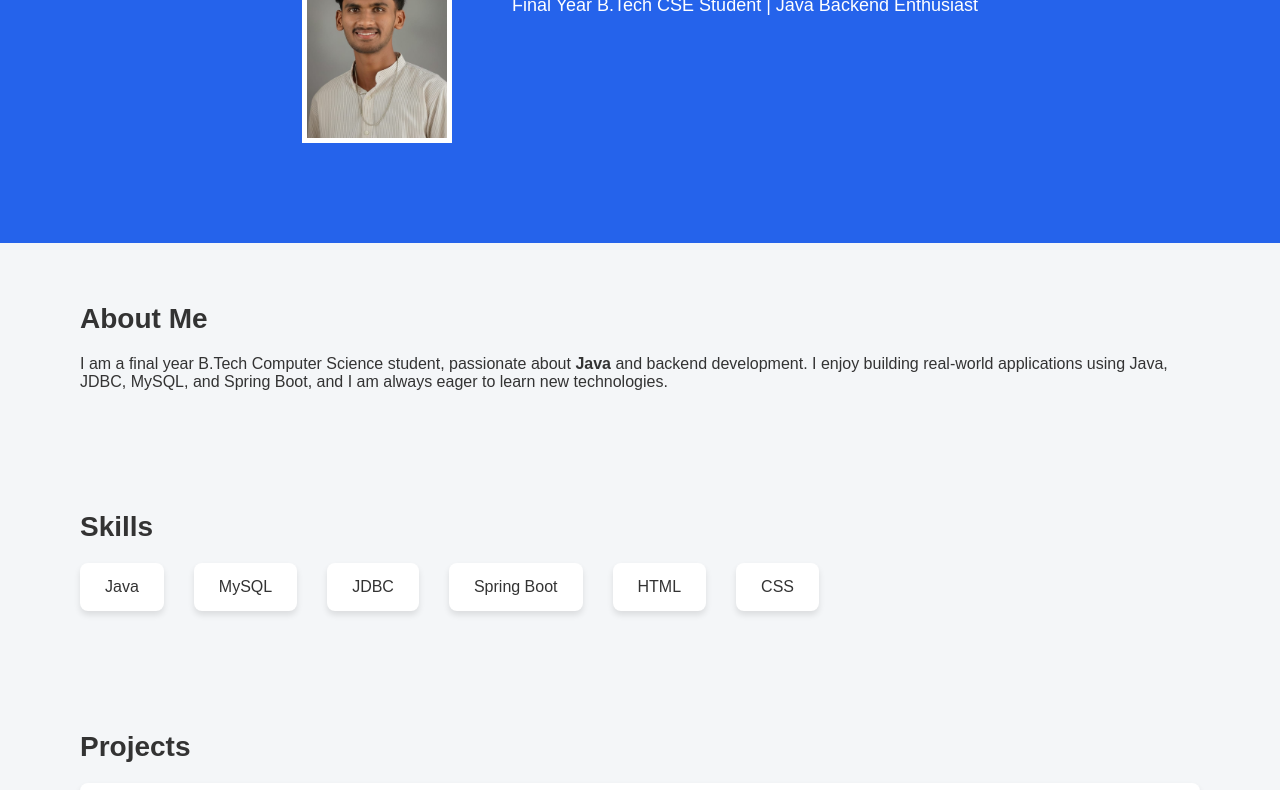
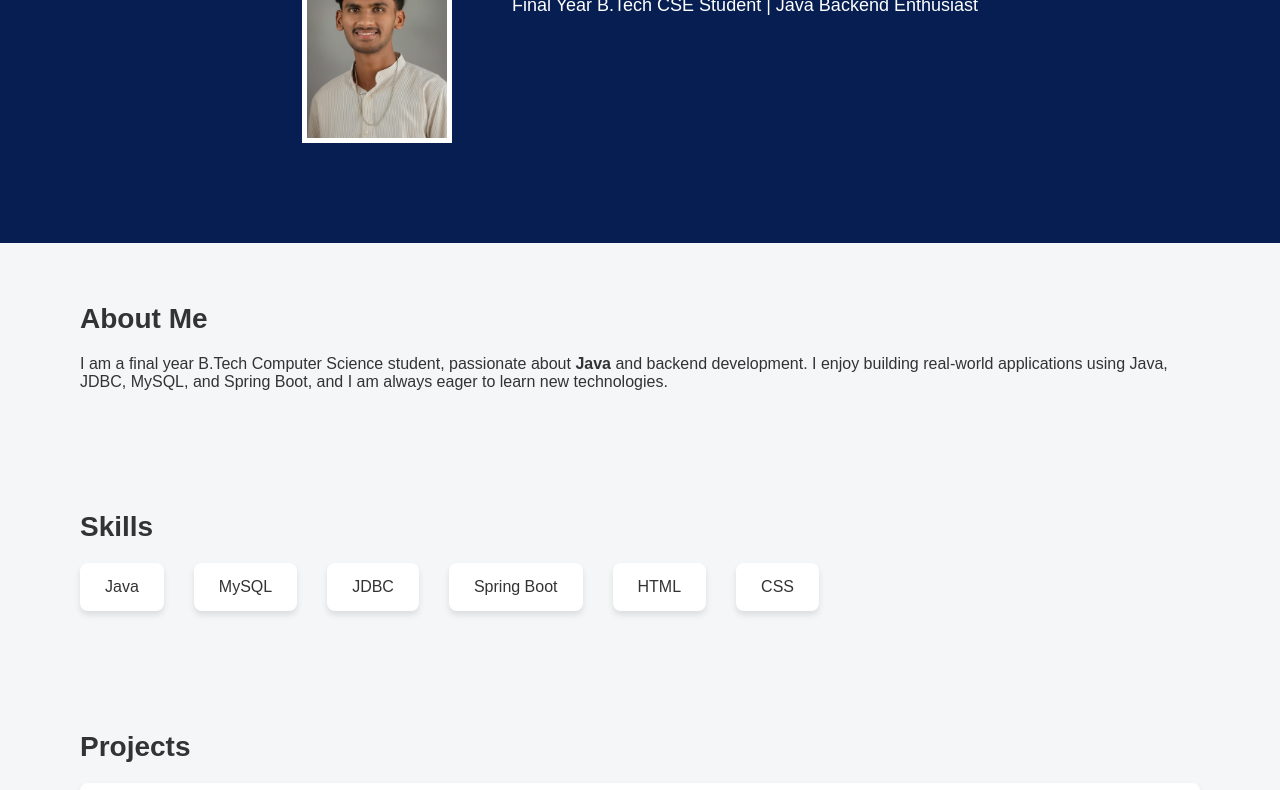
Before and after one commit to Aniket-Meshram1/FullStack_Course, a plain HTML site: page index.html in a window 1280 px wide. Shown: the part 225-1015 px from the top of the page. Drawn offline with Linux system fonts and the light colour scheme.

Commit message:
Portfolio push to git

```diff
--- a/styles.css
+++ b/styles.css
@@ -47,7 +47,7 @@ header {
 .hero {
     height: 50vh;
 
-    background-color: #2563eb;
+    background-color: #061e51;
     display: flex;
     justify-content: center;
     align-items: center;
```
